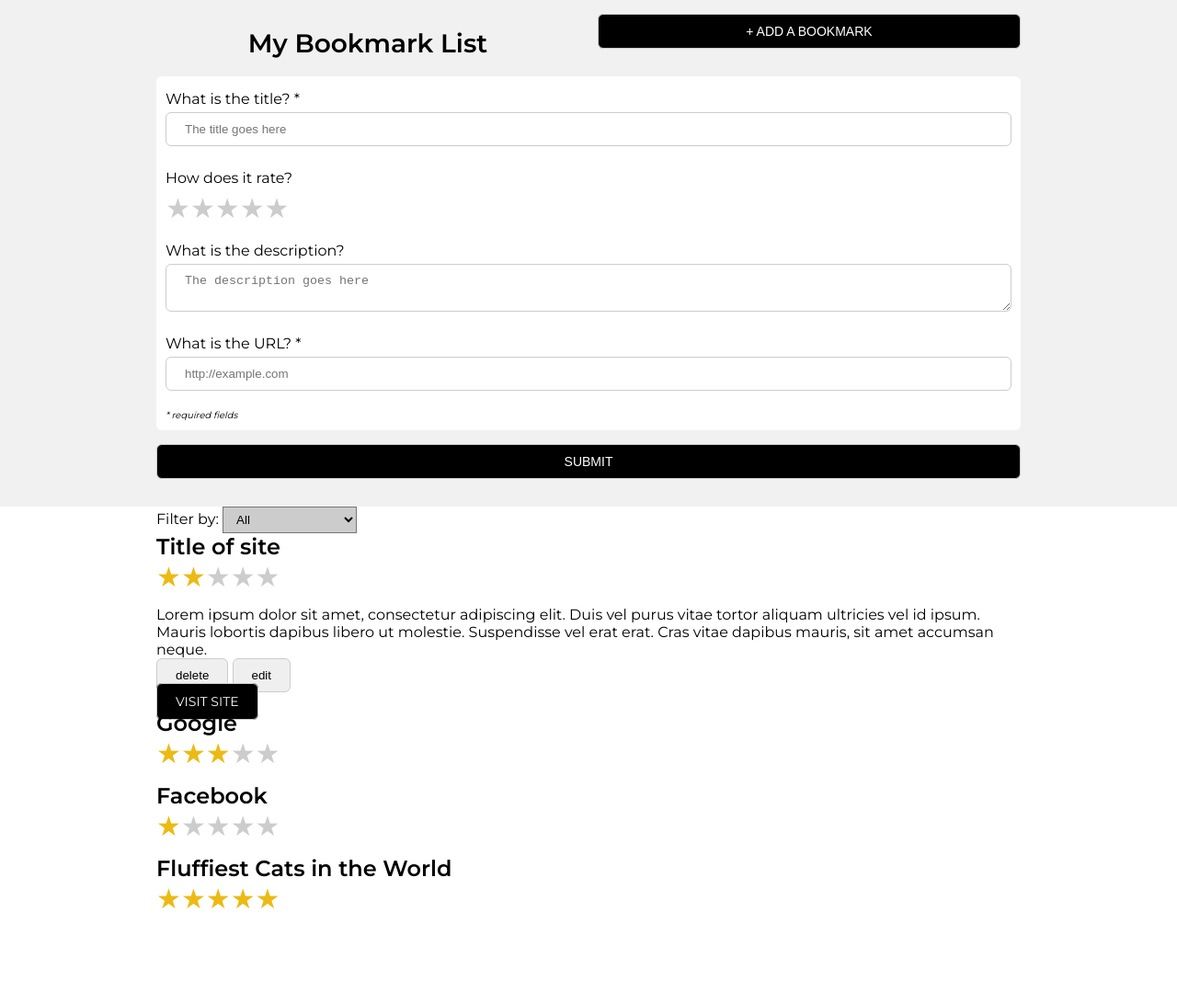
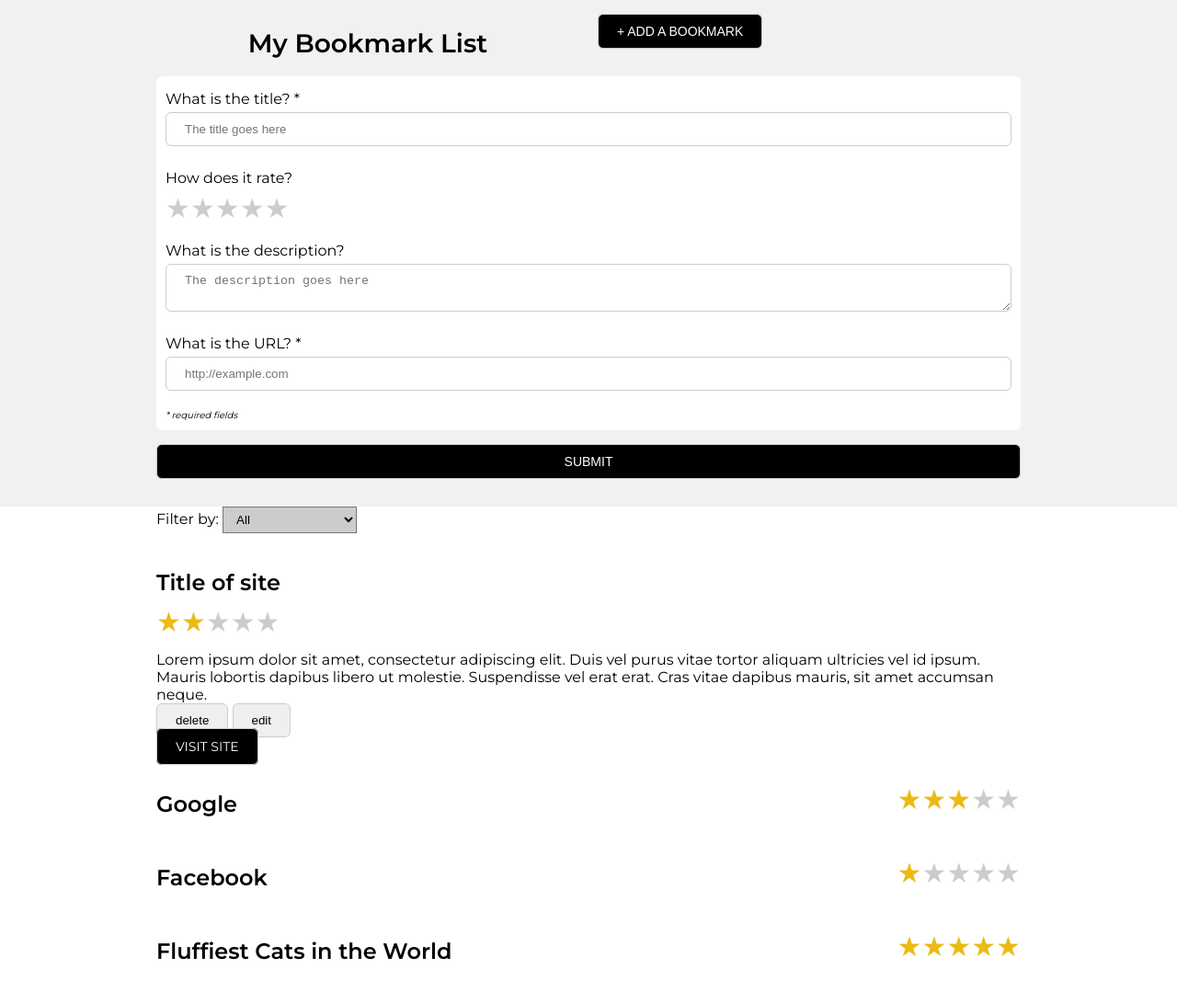
Before and after one commit to thinkful-ei24/chelsea-bookmarks-app, a plain HTML site: page index.html in a window 1280 px wide. Shown: the whole page at 92% size. Before the commit the page ends 1009 px from the top, so only its background shows below. Drawn offline with nearby package versions, Linux system fonts and the light colour scheme.

Commit message:
morning CSS updates

```diff
--- a/index.html
+++ b/index.html
@@ -38,10 +38,10 @@
                     <div id="bookmark-form-wrapper">
                         <!--title-->
                         <label for="bookmark-title-entry">What is the title? *</label>
-                        <input type="text" name="bookmark-title-entry" id="js-bookmark-title-entry" placeholder="The title goes here">
+                        <input type="text" name="title" id="bookmark-title-entry" placeholder="The title goes here">
                         <!--rating-->
-                        <label for="rating">How does it rate?</label>
-                        <div name="rating" class="rating">
+                        <label for="bookmark-rating">How does it rate?</label>
+                        <div name="rating" id="bookmark-rating" class="rating">
                             <label>
                                 <input type="radio" name="stars" value="1" />
                                 <span class="icon">★</span>
@@ -75,10 +75,10 @@
                         </div>
                         <!--desc-->
                         <label for="bookmark-description-entry">What is the description?</label>
-                        <textarea name="bookmark-description-entry" id="js-bookmark-description-entry" placeholder="The description goes here"></textarea>
+                        <textarea name="description" id="bookmark-description-entry" placeholder="The description goes here"></textarea>
                         <!--url-->
                         <label for="bookmark-url-entry">What is the URL? *</label>
-                        <input type="text" name="bookmark-url-entry" id="js-bookmark-url-entry" placeholder="http://example.com">
+                        <input type="text" name="url" id="bookmark-url-entry" placeholder="http://example.com">
 
                         <!--required note *-->
                         <p>* required fields</p>
@@ -94,8 +94,8 @@
         <div class="row">
             <div class="col-12">
                 <div class="filter-bookmarks">
-                    <label for="filter">Filter by:</label>
-                    <select name="filter" id="js-filter">
+                    <label for="bookmark-filter">Filter by:</label>
+                    <select name="filter" id="bookmark-filter">
                         <option value="all">All</option>
                         <option value="1">more than 1 star</option>
                         <option value="2">more than 2 stars</option>
@@ -105,9 +105,11 @@
                 </div>
             </div>
         </div>
+        <div class="row">
+            <div class="col-12">
+                <ul class="bookmarks-list">
+                    <li id="i0" class="expanded">
 
-        <ul class="row bookmarks-list">
-            <li id="i0" class="col-12">
                         <h2>Title of site</h2>
                         <div class="rated-stars">
                             <span class="icon checked">★</span>
@@ -117,15 +119,17 @@
                             <span class="icon">★</span>
                         </div>
                         <p>Lorem ipsum dolor sit amet, consectetur adipiscing elit. Duis vel purus vitae tortor aliquam ultricies
-                    vel id ipsum. Mauris lobortis dapibus libero ut molestie. Suspendisse vel erat erat. Cras vitae dapibus
-                    mauris, sit amet accumsan neque. </p>
+                            vel id ipsum. Mauris lobortis dapibus libero ut molestie. Suspendisse vel erat erat. Cras vitae
+                            dapibus mauris, sit amet accumsan neque. </p>
                         <form class="js-edit-bookmarked-item-form">
                             <button>delete</button>
                             <button>edit</button>
                         </form>
                         <a href="http://example.com" class="btn">Visit site</a>
+
                     </li>
-            <li id="i1" class="col-12">
+                    <li id="i1" class="">
+
                         <h2>Google</h2>
                         <div class="rated-stars">
                             <span class="icon checked">★</span>
@@ -134,8 +138,9 @@
                             <span class="icon">★</span>
                             <span class="icon">★</span>
                         </div>
+
                     </li>
-            <li id="i2" class="col-12">
+                    <li id="i2" class="">
                         <h2>Facebook</h2>
                         <div class="rated-stars">
                             <span class="icon checked">★</span>
@@ -145,7 +150,7 @@
                             <span class="icon">★</span>
                         </div>
                     </li>
-            <li id="i3" class="col-12">
+                    <li id="i3" class="">
                         <h2>Fluffiest Cats in the World</h2>
                         <div class="rated-stars">
                             <span class="icon checked">★</span>
@@ -156,6 +161,11 @@
                         </div>
                     </li>
                 </ul>
+            </div>
+
+
+        </div>
+
 
     </main>
     <script type="text/javascript" src="https://cdnjs.cloudflare.com/ajax/libs/cuid/1.3.8/browser-cuid.min.js"></script>
--- a/scripts/api.js
+++ b/scripts/api.js
@@ -0,0 +1 @@
+'use strict';
--- a/styles/index.css
+++ b/styles/index.css
@@ -88,6 +88,7 @@ h1 {
 }
 h2 {
   font-size: 1.5em;
+  line-height: 2em;
 }
 
 /* button styles */
@@ -148,6 +149,17 @@ h2 {
 
 ul.bookmarks-list {
   list-style: none;
+}
+
+ul.bookmarks-list li {
+  width: 100%;
+  margin: 30px 0;
+  display: flex;
+  justify-content: space-between;
+}
+
+ul.bookmarks-list li.expanded {
+  display: block;
 }
 
 /* error message bar */
@@ -269,6 +281,12 @@ ul.bookmarks-list {
   .col-12 {
     width: 100%;
   }
+
+  /*header styles*/
+
+  .btn.add-bookmark {
+    width: auto;
+  }
 }
 
 @media only screen and (min-width: 800px) {
```
Also changed, not shown: scripts/index.js (+15 -0 lines). Lines whose indentation alone changed are shown as unchanged.
